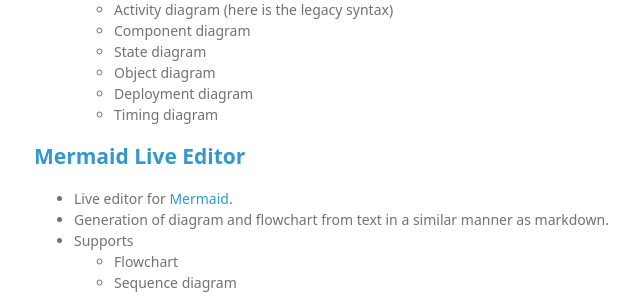
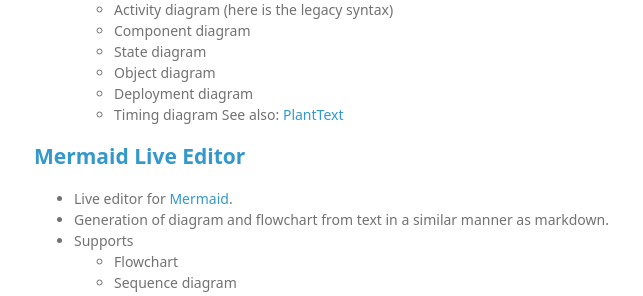
Before and after one commit to monyxie/monyxie.github.io, a Jekyll site: the page built from _posts/2018-10-26-online-tools-for-text-based-diagram-drawing-and-charting.md, in a window 1280 px wide. Shown: the part 342-638 px from the top of the page, without its empty margins (176-819 px from the left). Built offline with Jekyll 4.4.1, drawn with Linux system fonts in a browser that asks for light colours.

Commit message:
2018-10-26-online-tools-for-text-based-diagram-drawing-and-charting.md

```diff
--- a/_posts/2018-10-26-online-tools-for-text-based-diagram-drawing-and-charting.md
+++ b/_posts/2018-10-26-online-tools-for-text-based-diagram-drawing-and-charting.md
@@ -18,6 +18,7 @@
     * Object diagram
     * Deployment diagram
     * Timing diagram
+See also: [PlantText](https://www.planttext.com/)
 
 ## [Mermaid Live Editor](https://mermaidjs.github.io/mermaid-live-editor/)
   * Live editor for [Mermaid](https://github.com/knsv/mermaid).
```
